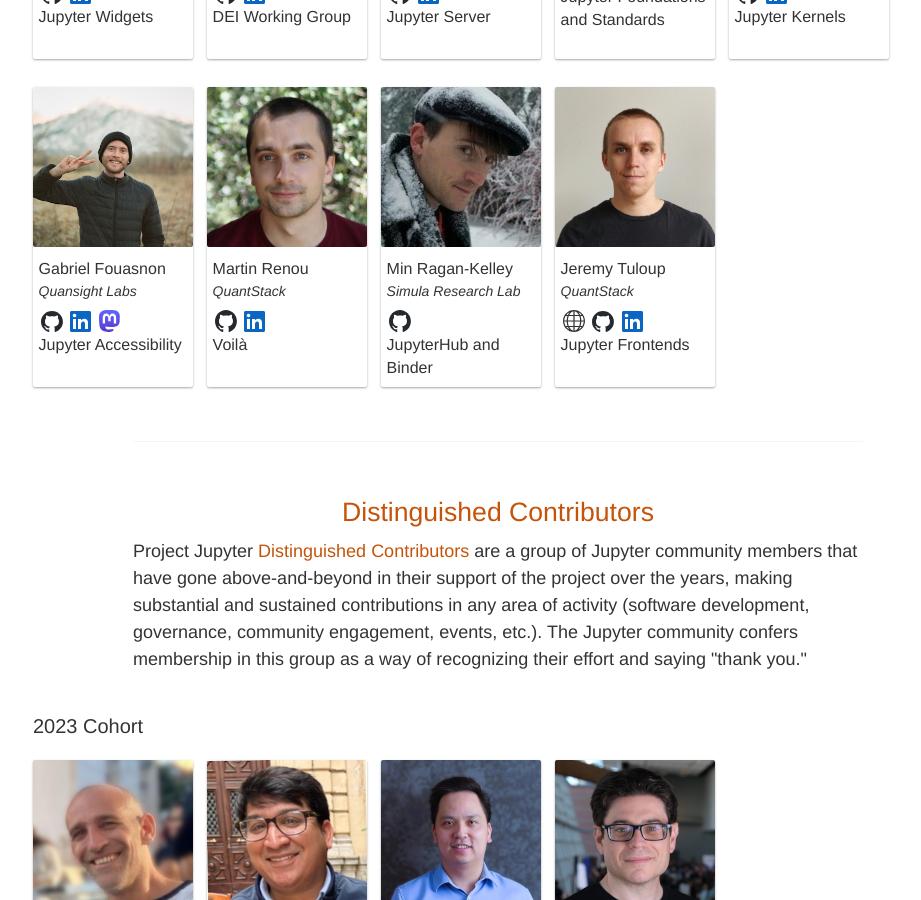
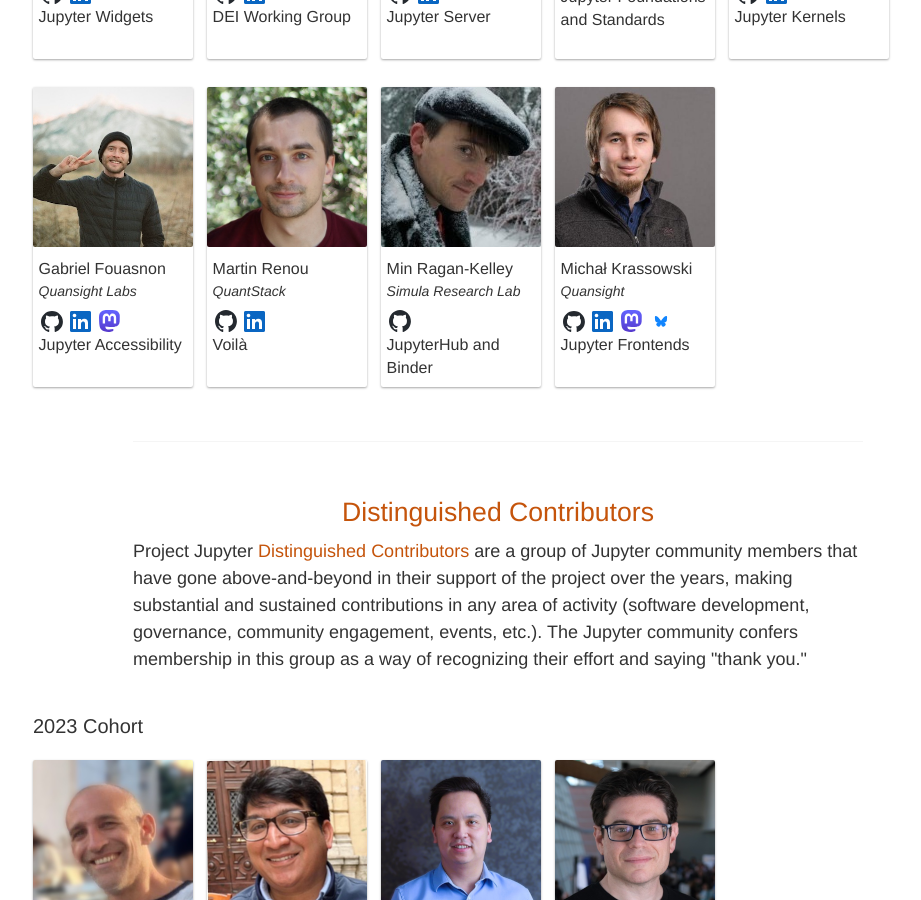
Before and after one commit to jupyter/jupyter.github.io, a Jekyll site: the page built from about.html, in a window 1280 px wide and 900 px high, scrolled down 2264 px. Shown: the whole window, without its empty margins (142-1063 px from the left). Built offline with Jekyll 4.4.1, drawn with Linux system fonts in a browser that asks for light colours; comment, search, counter and statistics services are not loaded.

Commit message:
Update SSC Representative for Jupyter Frontends (#794)
Co-authored-by: Michał Krassowski <5832902+krassowski@users.noreply.github.com>

```diff
--- a/about.html
+++ b/about.html
@@ -437,13 +437,13 @@
     affiliation: Simula Research Lab
     gh_handle: minrk
     subproject: JupyterHub and Binder
-  - name: Jeremy Tuloup
-    affiliation: QuantStack
-    photo: Jeremy_Tuloup.png
-    gh_handle: jtpio
-    twitter_handle: jtpio
-    linkedin: https://linkedin.com/in/jtuloup
-    personal: https://jtp.io
+  - name: Michał Krassowski
+    affiliation: Quansight
+    photo: Michal_Krassowski.jpg
+    mastodon: https://fosstodon.org/@krassowski
+    bluesky_handle: krassowski.bsky.social
+    gh_handle: krassowski
+    linkedin: https://www.linkedin.com/in/michal-krassowski/
     subproject: Jupyter Frontends
 
 trademark_subcomittee:
```
